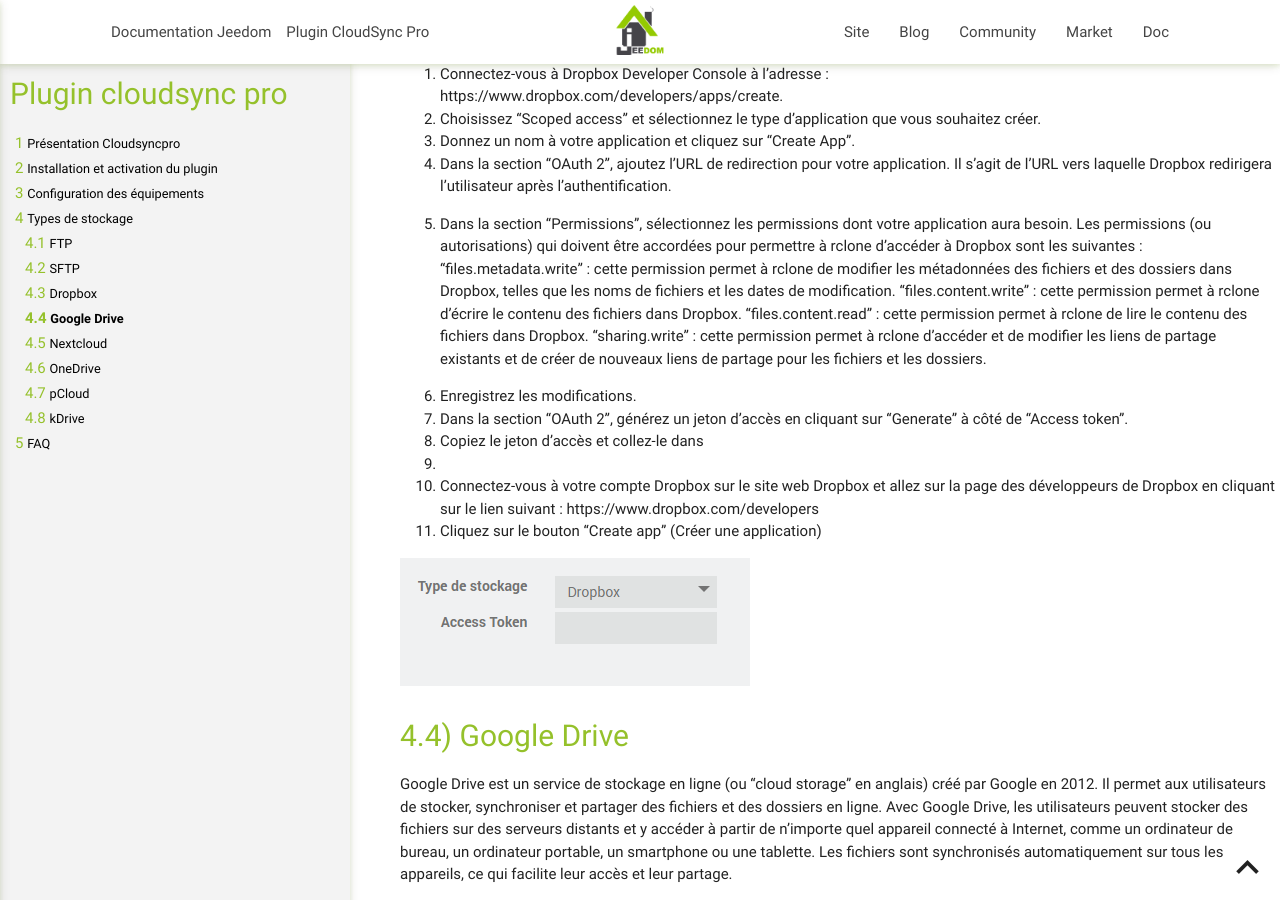
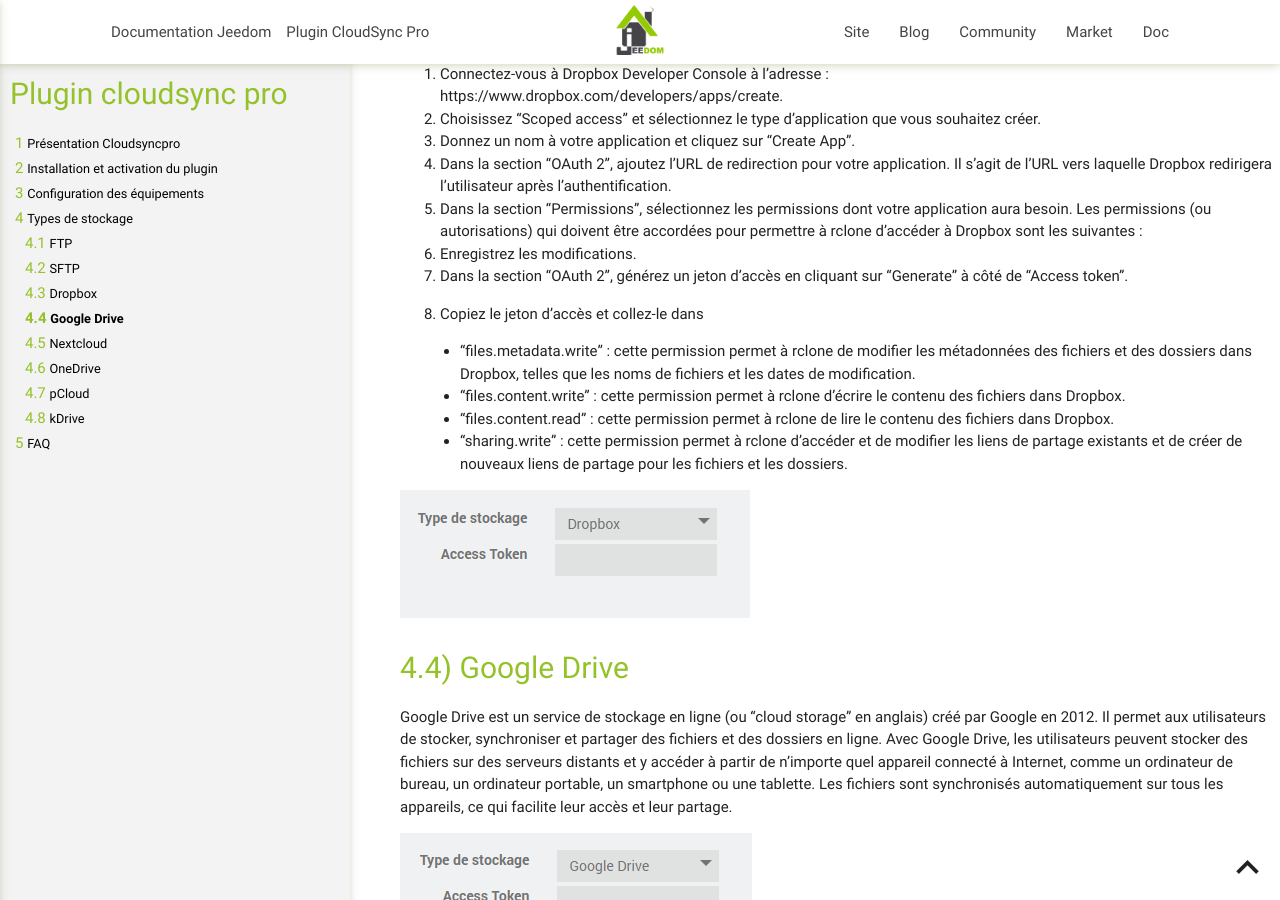
Before and after one commit to thanaus/jeedom_docs, a Jekyll site: the page built from plugins/cloudsyncpro/fr_FR/index.md, in a window 1280 px wide and 900 px high, scrolled down 2051 px. Built offline with Jekyll 4.4.1, drawn with Linux system fonts in a browser that asks for light colours.

Commit message:
Update index.md

```diff
--- a/plugins/cloudsyncpro/fr_FR/index.md
+++ b/plugins/cloudsyncpro/fr_FR/index.md
@@ -88,21 +88,20 @@ https://www.dropbox.com/developers/apps/create.
 3. Donnez un nom à votre application et cliquez sur "Create App".
 4. Dans la section "OAuth 2", ajoutez l'URL de redirection pour votre application. Il s'agit de l'URL vers laquelle Dropbox redirigera l'utilisateur après l'authentification.
 5. Dans la section "Permissions", sélectionnez les permissions dont votre application aura besoin. Les permissions (ou autorisations) qui doivent être accordées pour permettre à rclone d'accéder à Dropbox sont les suivantes :
-"files.metadata.write" : cette permission permet à rclone de modifier les métadonnées des fichiers et des dossiers dans Dropbox, telles que les noms de fichiers et les dates de modification.
-"files.content.write" : cette permission permet à rclone d'écrire le contenu des fichiers dans Dropbox.
-"files.content.read" : cette permission permet à rclone de lire le contenu des fichiers dans Dropbox.
-"sharing.write" : cette permission permet à rclone d'accéder et de modifier les liens de partage existants et de créer de nouveaux liens de partage pour les fichiers et les dossiers.
+6. Enregistrez les modifications.
+7. Dans la section "OAuth 2", générez un jeton d'accès en cliquant sur "Generate" à côté de "Access token".
+8. Copiez le jeton d'accès et collez-le dans
+
+
+    - "files.metadata.write" : cette permission permet à rclone de modifier les métadonnées des fichiers et des dossiers dans Dropbox, telles que les noms de fichiers et les dates de modification.
+    - "files.content.write" : cette permission permet à rclone d'écrire le contenu des fichiers dans Dropbox.
+    - "files.content.read" : cette permission permet à rclone de lire le contenu des fichiers dans Dropbox.
+    - "sharing.write" : cette permission permet à rclone d'accéder et de modifier les liens de partage existants et de créer de nouveaux liens de partage pour les fichiers et les dossiers.
 
 
 
 
-7. Enregistrez les modifications.
-8. Dans la section "OAuth 2", générez un jeton d'accès en cliquant sur "Generate" à côté de "Access token".
-9. Copiez le jeton d'accès et collez-le dans
-10.
-11. Connectez-vous à votre compte Dropbox sur le site web Dropbox et allez sur la page des développeurs de Dropbox en cliquant sur le lien suivant :
-https://www.dropbox.com/developers
-2. Cliquez sur le bouton "Create app" (Créer une application)
+
 
 
 ![cloudsyncpro](../images/162caa41f06afcf36200c23318e2bcc6.png)
```
